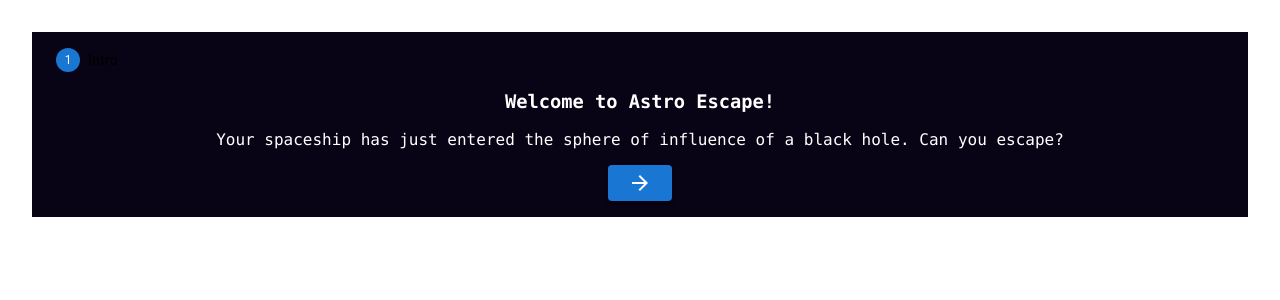
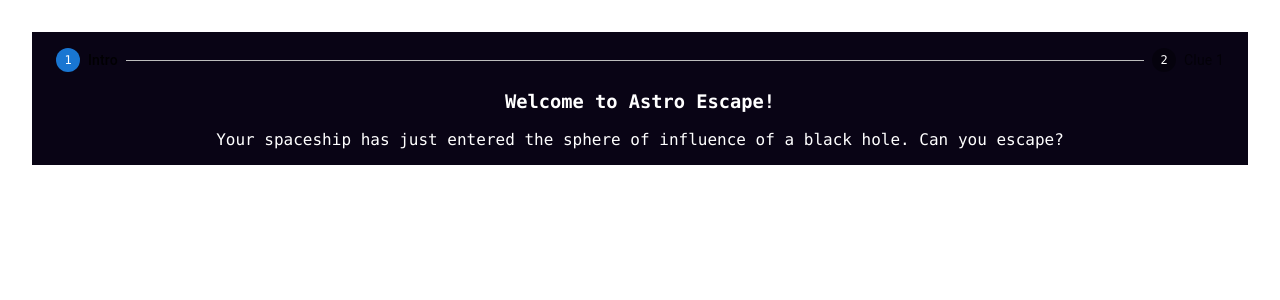
Before and after one commit to gtorrini/astro-escape, a React (Create React App) app: page / in a window 1280 px wide. Shown: the top 300 px of the page. Built offline with nearby package versions, Linux system fonts and the light colour scheme.

Commit message:
Added theme overrides

```diff
--- a/src/components/Escape.jsx
+++ b/src/components/Escape.jsx
@@ -1,12 +1,22 @@
 import React from 'react';
-// import PropTypes from 'prop-types';
-import { Box, Button, Grid, Step, Stepper, StepLabel } from '@mui/material';
-import { BackButton, NextButton } from './NavButtons.jsx';
+import { createTheme, ThemeProvider } from '@mui/material/styles';
+import { Box, Step, Stepper, StepLabel } from '@mui/material';
 import Intro from './Intro.jsx';
-// import Clue1 from './CommsPanel.jsx';
-// import Clue2 from './CaesarCipher.jsx';
+import Controls from './CommsPanel.jsx';
 
-const steps = ['Intro']
+const astroEscapeTheme = createTheme({
+    components: {
+        MuiStepIcon: {
+            styleOverrides: {
+                text: {
+                    fontFamily: 'Consolas',
+                },
+            },
+        },
+    },
+})
+
+const steps = ['Intro', 'Clue 1']
 
 export default function HorizontalLinearStepper() {
     const [activeStep, setActiveStep] = React.useState(0);
@@ -19,75 +29,37 @@ export default function HorizontalLinearStepper() {
       setActiveStep((prevActiveStep) => prevActiveStep - 1);
     };
 
-    const handleReset = () => {
-      setActiveStep(0);
-    };
-
-    const handleNav = () => {
-        switch(activeStep) {
-            case (0):
-                return (
-                    <Grid item xs={12}>
-                        <NextButton handleClick={handleNext}></NextButton>
-                    </Grid>
-                )
-            case (steps.length):
-                return (
-                    <>
-                        <Grid item xs={12}>
-                            <Button handleClick={handleReset}></Button>
-                        </Grid>
-                    </>
-                )
-            default:
-                return (
-                    <>
-                        <Grid item xs={6}>
-                            <BackButton handleClick={handleBack}></BackButton>
-                        </Grid>
-                        <Grid item xs={6}>
-                            <NextButton handleClick={handleNext}></NextButton>
-                        </Grid>
-                    </>
-                )
-        }
-    }
+    // const handleReset = () => {
+    //   setActiveStep(0);
+    // };
 
     const handleContent = () => {
         switch(activeStep) {
             case(0):
                 return(
-                    <Intro></Intro>
-                )
-            // case(1):
-            //     return(
-            //         <Clue1></Clue1>
-            //     )
-            // case(2):
-            //     return(
-            //         <Clue2></Clue2>
-            //     )
+                    <Intro next={handleNext}></Intro>
+                );
+            case(1):
+                return(
+                    <Controls back={handleBack} next={handleNext}></Controls>
+                );
         }
-    }
+    };
 
     return (
         <>
             <Box sx={{ mx: 2, my: 2}}>
+                <ThemeProvider theme={astroEscapeTheme}>
                     <Stepper activeStep={activeStep}>
                         <Step key={steps[0]}>
                             <StepLabel>{steps[0]}</StepLabel>
                         </Step>
-                    {/* <Step key={steps[1]}>
+                            <Step key={steps[1]}>
                             <StepLabel>{steps[1]}</StepLabel>
                         </Step>
-                    <Step key={steps[2]}>
-                        <StepLabel>{steps[2]}</StepLabel>
-                    </Step> */}
                     </Stepper>
                     {handleContent()}
-                <Grid container>
-                    {handleNav()}
-                </Grid>
+                </ThemeProvider>
             </Box>
         </>
     );
```
Lines whose indentation alone changed are shown as unchanged.
